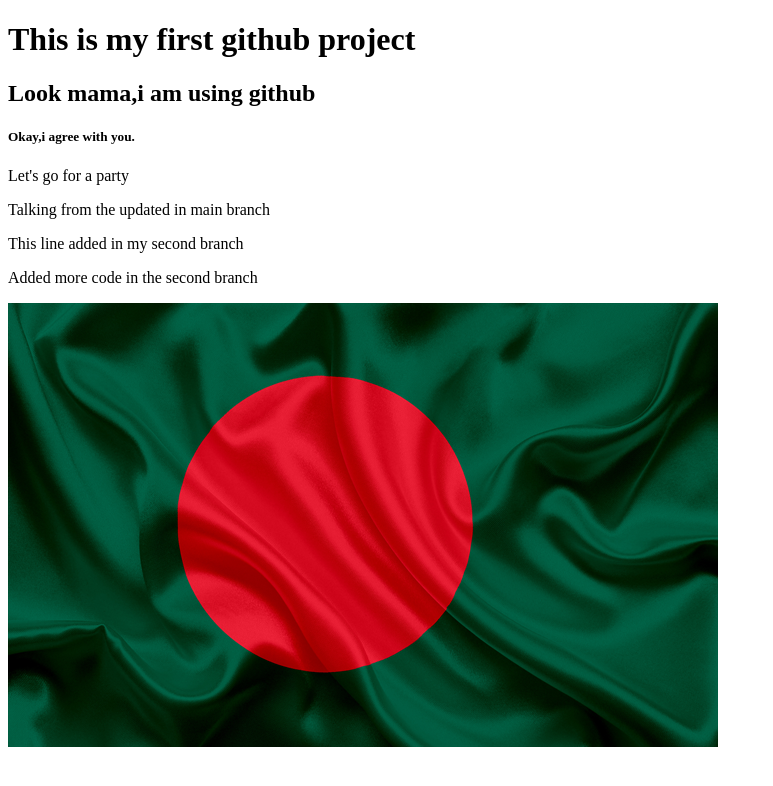
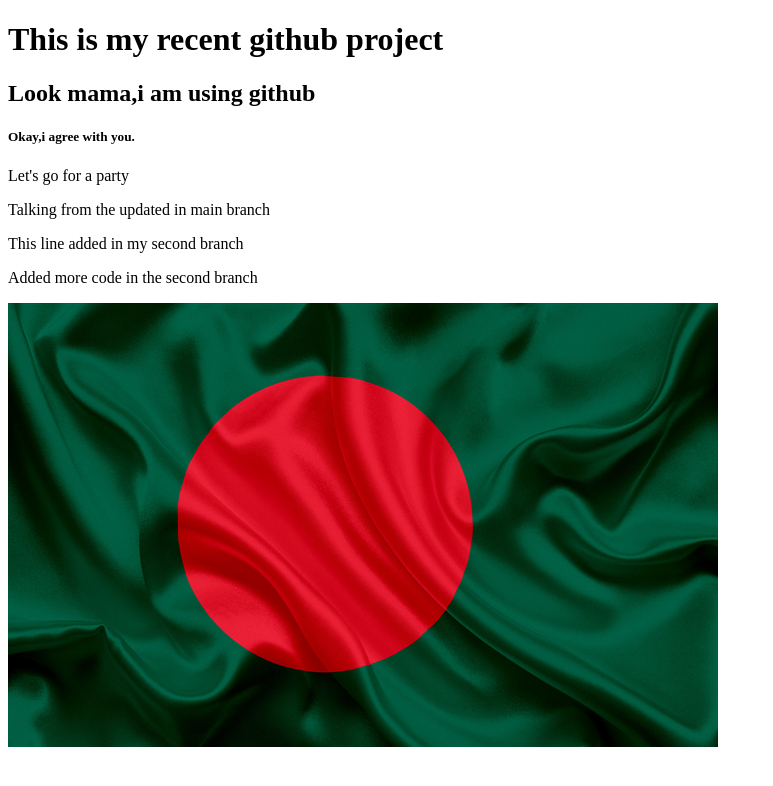
Before and after one commit to Nazmus-Salehin/my-first-website, a plain HTML site: page index.html in a window 1280 px wide. Shown: the whole page, without its empty margins (0-773 px from the left). Drawn offline with Linux system fonts and the light colour scheme.

Commit message:
some changes

```diff
--- a/index.html
+++ b/index.html
@@ -6,7 +6,7 @@
     <title>upper Documented</title>
 </head>
 <body>
-    <h1>This is my first github project</h1>
+    <h1>This is my recent github project</h1>
     <h2>Look mama,i am using github</h2>
     <h5>Okay,i agree with you.</h5>
     <p>Let's go for a party</p>
```
